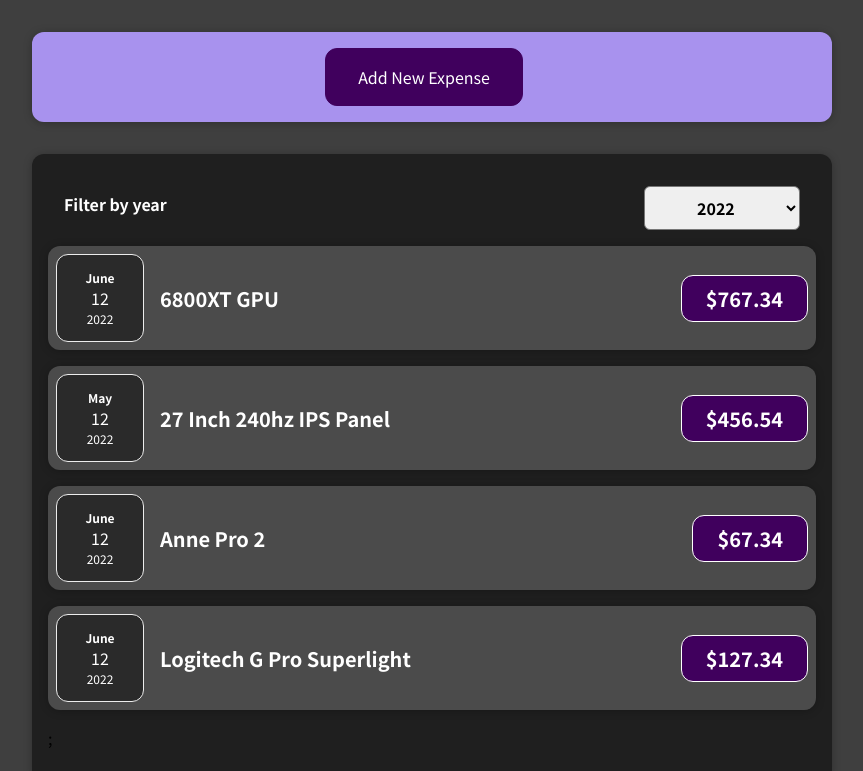
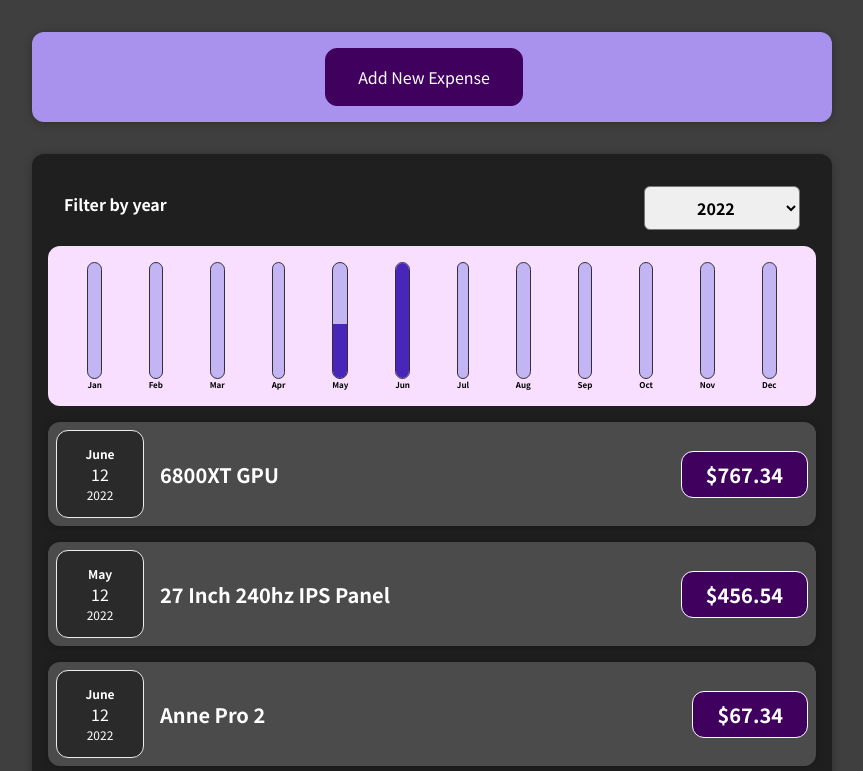
Before and after one commit to krishabbashyal/learn-react, a React (Create React App) app: page / in a window 1280 px wide. Shown: the top 771 px of the page, without its empty margins (208-1071 px from the left). Built offline with nearby package versions, Linux system fonts and the light colour scheme.

Commit message:
Application is almost complete

```diff
--- a/src/components/Chart/Chart.js
+++ b/src/components/Chart/Chart.js
@@ -3,13 +3,15 @@
 import "./Chart.css";
 
 const Chart = (props) => {
+  const dataPointValues = props.dataPoints.map((dataPoint) => dataPoint.value);
+  const totalMax = Math.max(...dataPointValues);
   return (
     <div className="chart">
       {props.dataPoints.map((dataPoint) => (
         <ChartBar
           key={dataPoint.label}
           value={dataPoint.value}
-          maxValue={null}
+          maxValue={totalMax}
           label={dataPoint.label}
         />
       ))}
--- a/src/components/Chart/ChartBar.css
+++ b/src/components/Chart/ChartBar.css
@@ -20,7 +20,7 @@
 .chart-bar__fill {
   background-color: #4826b9;
   width: 100%;
-  transition: all 0.3s ease-out;
+  transition: all 1s ease-out;
 }
 
 .chart-bar__label {
--- a/src/components/Chart/ChartBar.js
+++ b/src/components/Chart/ChartBar.js
@@ -0,0 +1,21 @@
+import React from "react";
+import "./ChartBar.css";
+
+const ChartBar = (props) => {
+  let barHeight = "0%";
+
+  if (props.maxValue > 0) {
+    barHeight = Math.round((props.value / props.maxValue) * 100) + "%";
+  }
+
+  return (
+    <div className="chart-bar">
+      <div className="chart-bar__inner">
+        <div className="chart-bar__fill" style={{ height: barHeight }}></div>
+      </div>
+      <div className="chart-bar__label">{props.label}</div>
+    </div>
+  );
+};
+
+export default ChartBar;
--- a/src/components/Expenses/Expenses.js
+++ b/src/components/Expenses/Expenses.js
@@ -4,6 +4,7 @@
 import "./Expenses.css";
 import Card from "../UI/Card";
 import ExpensesFilter from "./ExpensesFilter";
+import ExpensesChart from "./ExpensesChart";
 
 const Expenses = (props) => {
   const [currentYear, setCurrentYear] = useState("2022");
@@ -21,6 +22,7 @@
           selectedYear={currentYear}
           onFilter={filterArrayHandler}
         />
+        <ExpensesChart expenses={filteredExpenses} />
         <ExpensesList items={filteredExpenses} />
       </Card>
     </div>
--- /dev/null
+++ b/src/components/Expenses/ExpensesChart.js
@@ -0,0 +1,28 @@
+import React from "react";
+import Chart from "../Chart/Chart";
+
+const ExpensesChart = (props) => {
+  const chartDataPoints = [
+    { label: "Jan", value: 0 },
+    { label: "Feb", value: 0 },
+    { label: "Mar", value: 0 },
+    { label: "Apr", value: 0 },
+    { label: "May", value: 0 },
+    { label: "Jun", value: 0 },
+    { label: "Jul", value: 0 },
+    { label: "Aug", value: 0 },
+    { label: "Sep", value: 0 },
+    { label: "Oct", value: 0 },
+    { label: "Nov", value: 0 },
+    { label: "Dec", value: 0 },
+  ];
+
+  for (const expense of props.expenses) {
+    const expenseMonth = expense.date.getMonth();
+    chartDataPoints[expenseMonth].value += expense.price;
+  }
+
+  return <Chart dataPoints={chartDataPoints} />;
+};
+
+export default ExpensesChart;
--- a/src/components/NewExpenses/ExpenseForm.js
+++ b/src/components/NewExpenses/ExpenseForm.js
@@ -24,7 +24,7 @@
 
     const expenseData = {
       title: enteredTitle,
-      price: enteredPrice,
+      price: +enteredPrice,
       date: new Date(enteredDate),
     };
 
```
Also changed, not shown: src/components/Expenses/ExpensesChart.css (added).
